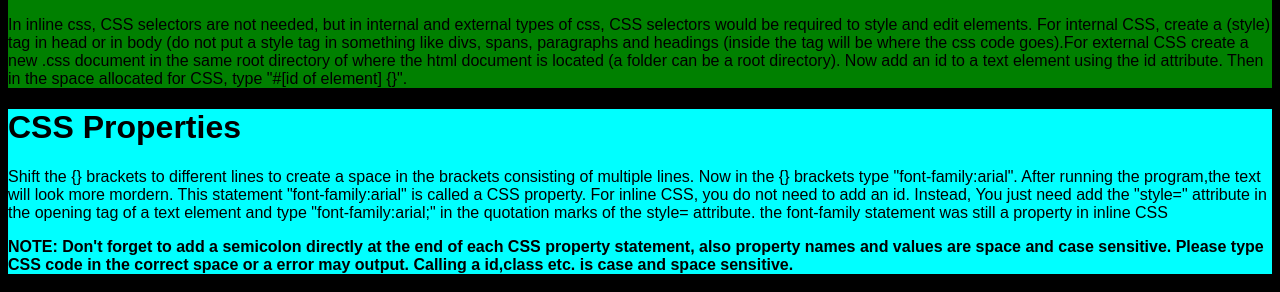
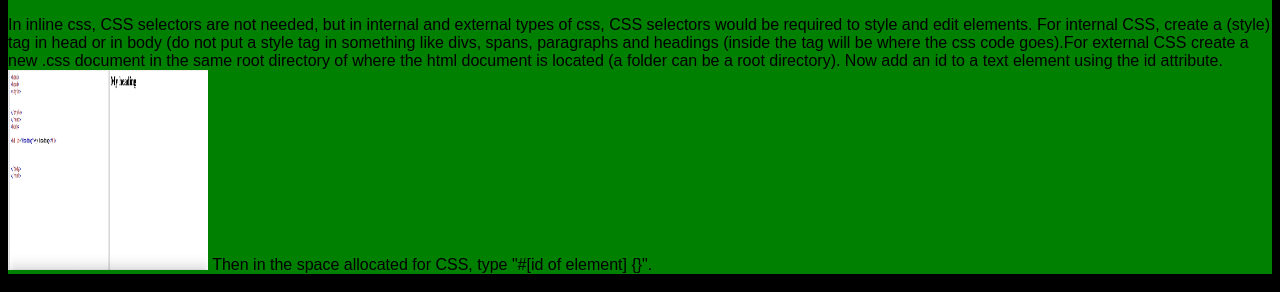
Before and after one commit to VinayakIsTaken0913/css, a plain HTML site: page index.html in a window 1280 px wide. Shown: the part 659-951 px from the top of the page. Drawn offline with Linux system fonts and the light colour scheme.

Commit message:
Update index.html

```diff
--- a/index.html
+++ b/index.html
@@ -69,6 +69,7 @@
        <p>In inline css, CSS selectors are not needed, but in internal and external types of css, CSS selectors would be required to style and edit elements. For internal CSS, create a (style) tag in head or in body (do not put a style tag in something like divs, spans, paragraphs and headings
 (inside the tag will be where the css code goes).For external CSS create a new .css document in the same root directory of where the html document is located (a folder can be a root directory).
 Now add an id to a text element using the id attribute.
+         <img src="screenshottwo.jpg" height="200" width="200">
 Then in the space allocated for CSS, type "#[id of element] {}".
        </p>
     </div>
```
